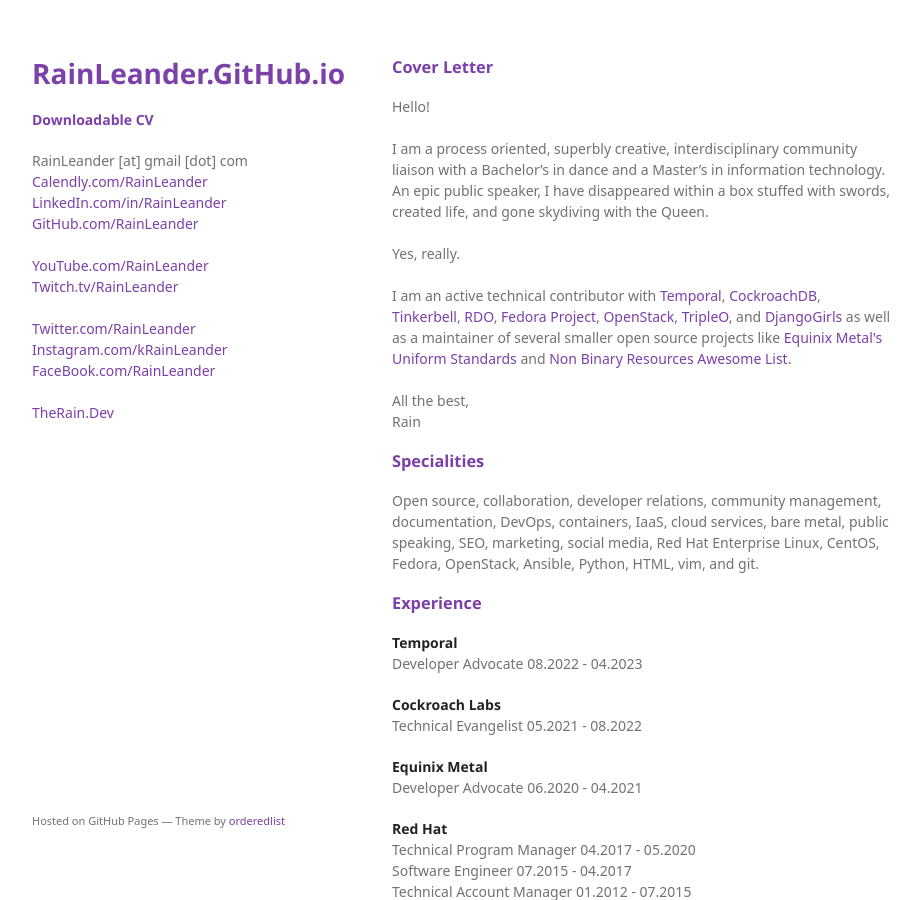
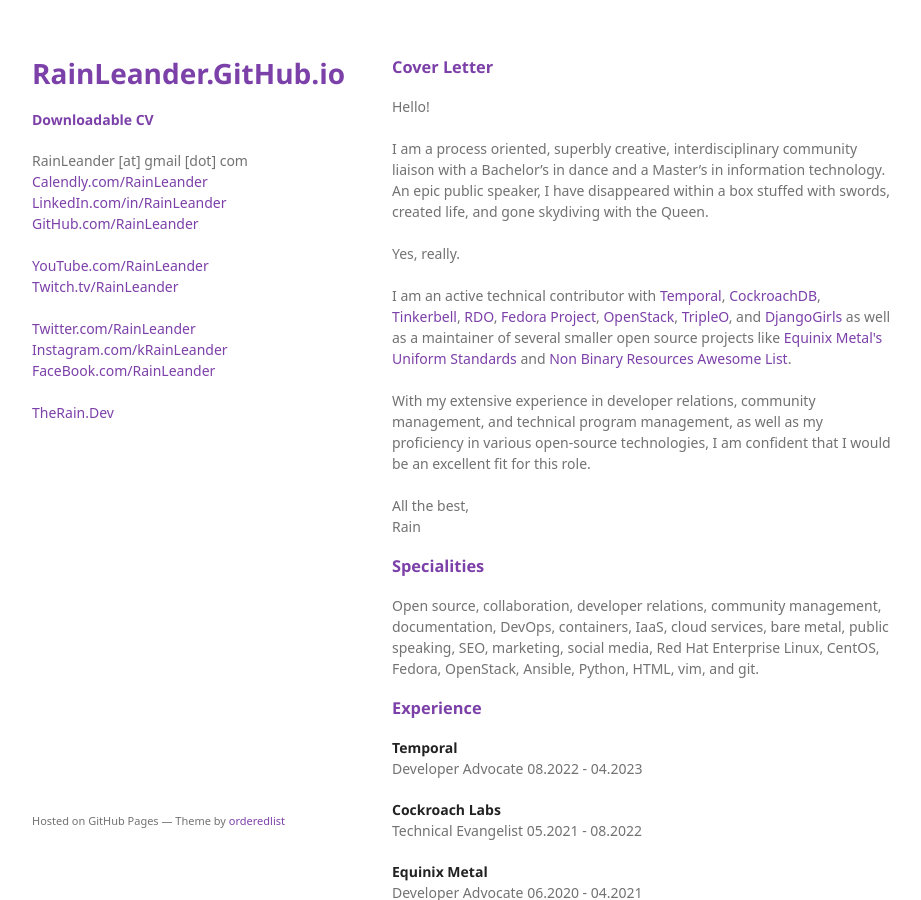
Before and after one commit to rainleander/rainleander.github.io, a Jekyll site: the page cv/index.html, which Jekyll copies as it is, in a window 1280 px wide and 900 px high. Shown: the whole window, without its empty margins (178-1099 px from the left). Built offline with Jekyll 4.4.1, drawn with Linux system fonts in a browser that asks for light colours; some web fonts are replaced.

Commit message:
Update index.html

```diff
--- a/cv/index.html
+++ b/cv/index.html
@@ -40,6 +40,7 @@
           I am a process oriented, superbly creative, interdisciplinary community liaison with a Bachelor’s in dance and a Master’s in information technology. An epic public speaker, I have disappeared within a box stuffed with swords, created life, and gone skydiving with the Queen.<br><br>
           Yes, really.<br><br>
           I am an active technical contributor with <a href="https://github.com/temporalio">Temporal</a>, <a href="https://github.com/cockroachdb/cockroach">CockroachDB</a>, <a href="https://tinkerbell.org/">Tinkerbell</a>, <a href="http://rdoproject.org/">RDO</a>, <a href="https://getfedora.org/">Fedora Project</a>, <a href="https://www.openstack.org/">OpenStack</a>, <a href="https://docs.openstack.org/tripleo-docs/latest/">TripleO</a>, and <a href="https://djangogirls.org/">DjangoGirls</a> as well as a maintainer of several smaller open source projects like <a href="https://github.com/packethost/standards">Equinix Metal's Uniform Standards</a> and <a href="https://github.com/rainleander/nonbinary-resources">Non Binary Resources Awesome List</a>.<br><br>
+          With my extensive experience in developer relations, community management, and technical program management, as well as my proficiency in various open-source technologies, I am confident that I would be an excellent fit for this role.<br><br>
           All the best,<br>
           Rain</p>
 
```
